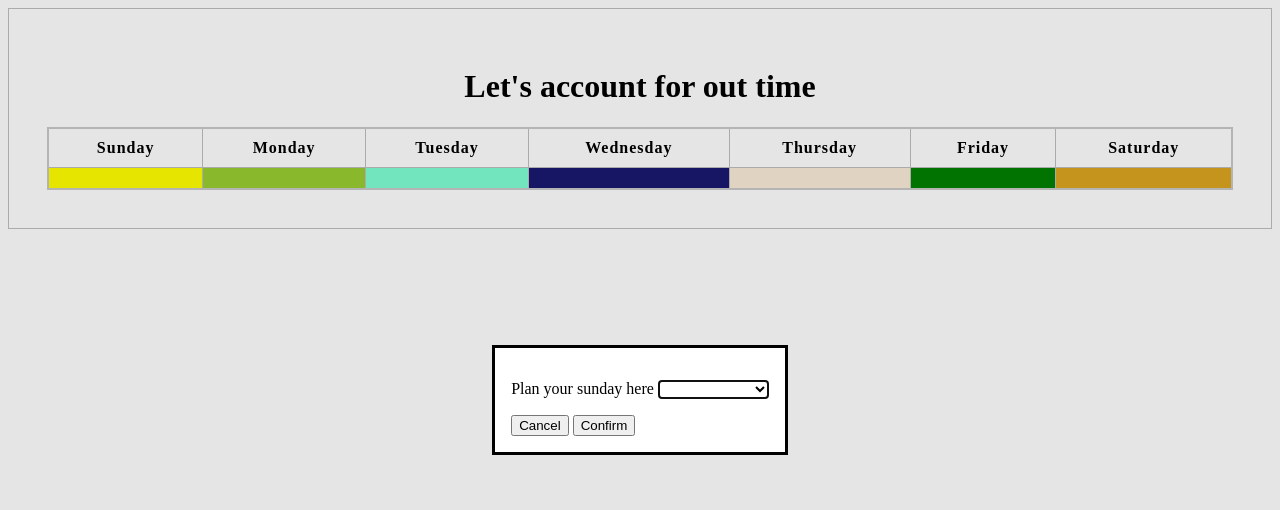
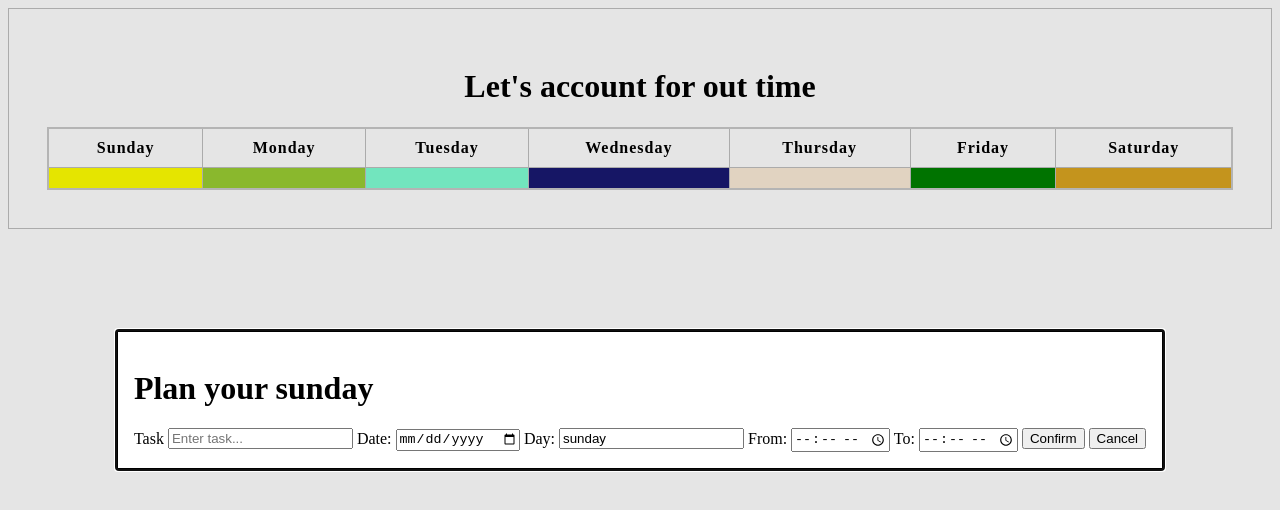
Before and after one commit to kennankole/timetable, a website built with webpack: page src/index.html in a window 1280 px wide. Both pictures are taken after a click on the element 125 px from the left and 178 px from the top of the page. Built offline with nearby package versions, Linux system fonts and the light colour scheme.

Commit message:
Adding a form on modal popup

```diff
--- a/src/index.html
+++ b/src/index.html
@@ -32,8 +32,9 @@
     </table>
   </div>
   <dialog id="favDialog">
-    <form method="dialog" id="form-data">
-      <p>
+    <div id="form-container"></div>
+    <!-- <form method="dialog" id="form-data"> -->
+      <!-- <p>
         <label for="favAnimal" id="label-text">Favorite animal:</label>
         <select name="favAnimal" id="favAnimal">
           <option value="">
@@ -42,12 +43,11 @@
             <option value="">Spider monkey</option>
           </option>
         </select>
-      </p>
-      <div>
-        <button id="cancel" type="reset">Cancel</button>
-        <button type="submit">Confirm</button>
-      </div>
-    </form>
+      </p> -->
+      <!-- <div> -->
+
+
+    <!-- </form> -->
   </dialog>
   <script src="./index.js" defer></script>
 </body>
--- a/src/index.js
+++ b/src/index.js
@@ -1,10 +1,27 @@
 const cancelButton = document.getElementById('cancel');
 const dialog = document.getElementById('favDialog');
-// const form = document.getElementById('form-data');
 
 const openCheck = (dialog, className) => {
   if (dialog.open) {
-    document.getElementById('label-text').innerHTML = `Plan your ${className} here`;
+    document.getElementById('form-container').innerHTML = `
+      <div>
+        <h1>Plan your ${className}</h1>
+        <form method="" id="form-data">
+        <label name="task">Task</label>
+          <input type="text" placeholder="Enter task...">
+          <label name="date">Date:</label>
+          <input type="date" placeholder="Enter date">
+          <label name="day">Day:</label>
+          <input type="text" placeholder="day" value="${className}">
+          <label name="time" >From:</label>
+          <input type="time" >
+          <label name="time" >To:</label>
+          <input type="time" >
+          <button type="submit">Confirm</button>
+          <button id="cancel" type="reset">Cancel</button>
+        </form>
+      </div>
+    `;
   }
 };
 
```
